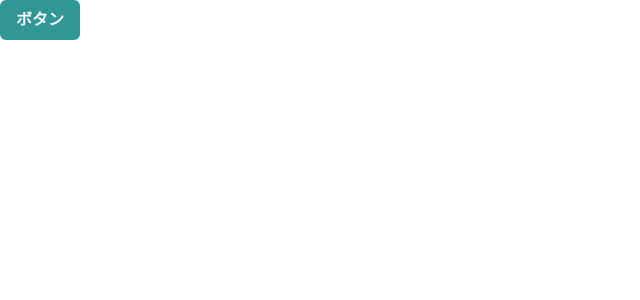
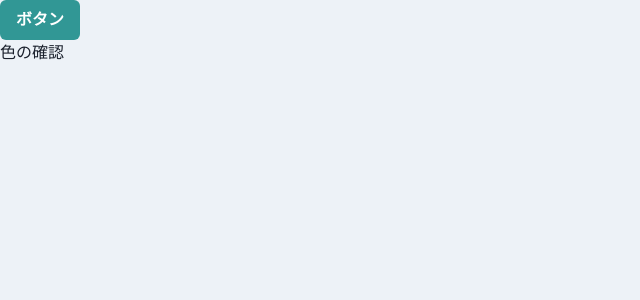
Before and after one commit to knm22mukk/react-chakraui-tutorial, a React (Create React App) app: page / in a window 1280 px wide. Shown: the top 300 px of the page, without its empty margins (0-640 px from the left). Built offline with nearby package versions, Linux system fonts and the light colour scheme.

Commit message:
テーマの設定

```diff
--- a/src/App.tsx
+++ b/src/App.tsx
@@ -1,9 +1,11 @@
 import { Button, ChakraProvider } from '@chakra-ui/react';
+import theme from './theme/theme';
 
 function App() {
   return (
-    <ChakraProvider>
+    <ChakraProvider theme={theme}>
       <Button colorScheme='teal'>ボタン</Button>
+      <h2>色の確認</h2>
     </ChakraProvider>
   );
 }
--- /dev/null
+++ b/src/theme/theme.ts
@@ -0,0 +1,14 @@
+import { extendTheme } from '@chakra-ui/react';
+
+const theme = extendTheme({
+  styles: {
+    global: {
+      body: {
+        backgroundColor: 'gray.100',
+        color: 'gray.800',
+      },
+    },
+  },
+});
+
+export default theme;
```
